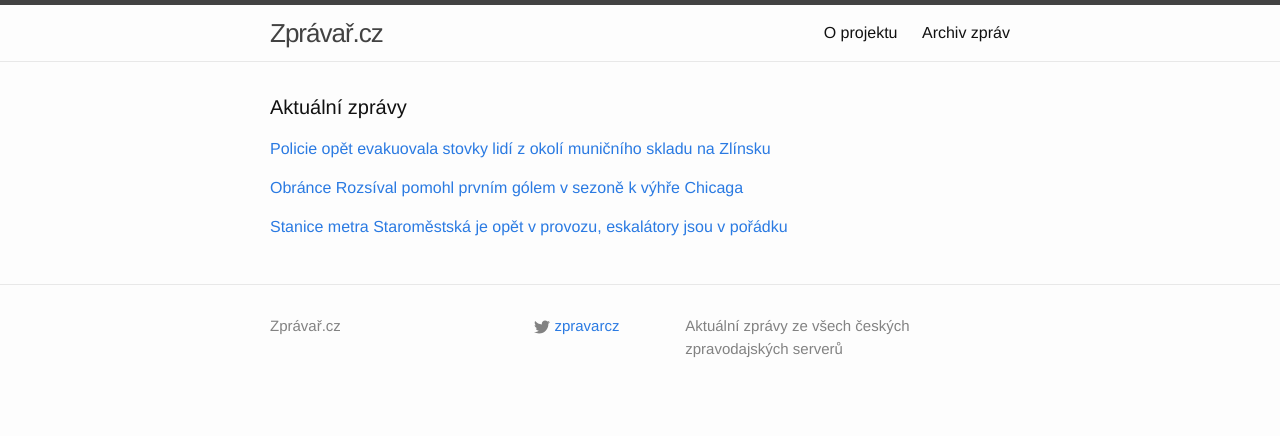
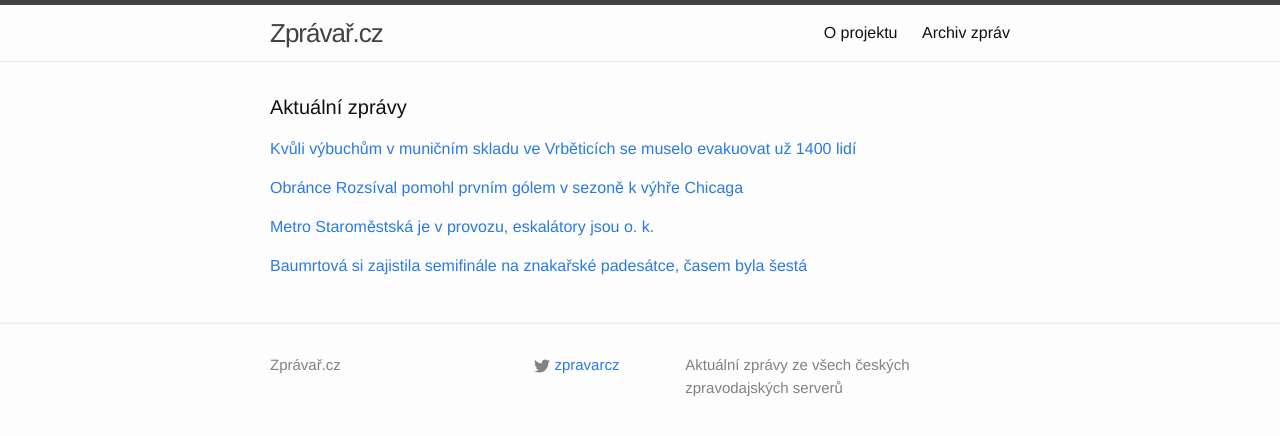
Before and after one commit to adliska/zpravar, a Jekyll site: the page built from index.html, in a window 1280 px wide. Shown: the top 436 px of the page. Built offline with Jekyll 4.4.1, drawn with Linux system fonts in a browser that asks for light colours.

Commit message:
zpravar news update

```diff
--- a/index.html
+++ b/index.html
@@ -5,9 +5,12 @@ layout: default
 <div class="home">
     <h1 class="page-heading">Aktuální zprávy</h1>
 
-<p><a href="javascript:;" onclick="toggle_visibility('zpravy0')">Policie opět evakuovala stovky lidí z okolí muničního skladu na Zlínsku</a></p>
+<p><a href="javascript:;" onclick="toggle_visibility('zpravy0')">Kvůli výbuchům v muničním skladu ve Vrběticích se muselo evakuovat už 1400 lidí</a></p>
 <div id="zpravy0" style="display:none">
 <ul>
+<li><a href=http://www.rozhlas.cz/_zprava/kvuli-vybuchum-v-municnim-skladu-ve-vrbeticich-se-muselo-evakuovat-uz-1400-lidi--1429224>Kvůli výbuchům v muničním skladu ve Vrběticích se muselo evakuovat už 1400 lidí - www.rozhlas.cz</a></li>
+<li><a href=http://zpravy.aktualne.cz/regiony/zlinsky/lide-z-okoli-municniho-skladu-se-musi-stehovat-hrozi-vybuch/r~e46f8e4c7d1d11e4b5c5002590604f2e/>LIdé z okolí muničního skladu se musí stěhovat. Hrozí výbuch - zpravy.aktualne.cz</a></li>
+<li><a href=http://www.novinky.cz/krimi/355595-lide-uprchli-od-vrbetic-evakuace-probehla-autobusy-i-auty.html>Lidé uprchli od Vrbětic, evakuace proběhla autobusy i auty - www.novinky.cz</a></li>
 <li><a href=http://zpravy.e15.cz/domaci/udalosti/policie-opet-evakuovala-stovky-lidi-z-okoli-municniho-skladu-na-zlinsku-1143397>Policie opět evakuovala stovky lidí z okolí muničního skladu na Zlínsku - zpravy.e15.cz</a></li>
 <li><a href=http://www.tyden.cz/rubriky/domaci/granat-na-strese-nova-evakuace-na-zlinsku-pryc-musi-1400-lidi_326422.html>Granát na střeše! Nová evakuace na Zlínsku, pryč musí 1400 lidí - www.tyden.cz</a></li>
 <li><a href=http://www.ceskenoviny.cz/zpravy/zpravy/policie-evakuuje-1400-lidi-z-okoli-municniho-skladu-na-zlinsku/1155738>Policie evakuuje 1400 lidí z okolí muničního skladu na Zlínsku - www.ceskenoviny.cz</a></li>
@@ -29,11 +32,19 @@ layout: default
 <li><a href=http://sport.aktualne.cz/rozsival-prvnim-golem-v-sezone-odstartoval-vyhru-chicaga/r~219bee287d0f11e4b6d20025900fea04/>Rozsíval prvním gólem v sezoně odstartoval výhru Chicaga - sport.aktualne.cz</a></li>
 <li><a href=http://www.tyden.cz/rubriky/sport/hokej/nhl/rozsival-se-trefil-po-jedenacti-mesicich-chicagu-pomohl-k-vyhre_326421.html>Rozsíval se trefil po jedenácti měsících, Chicagu pomohl k výhře - www.tyden.cz</a></li>
 </ul>
-</div><p><a href="javascript:;" onclick="toggle_visibility('zpravy2')">Stanice metra Staroměstská je opět v provozu, eskalátory jsou v pořádku</a></p>
+</div><p><a href="javascript:;" onclick="toggle_visibility('zpravy2')">Metro Staroměstská je v provozu, eskalátory  jsou o. k.</a></p>
 <div id="zpravy2" style="display:none">
 <ul>
+<li><a href=http://www.tyden.cz/rubriky/domaci/doprava/metro-staromestska-je-v-provozu-eskalatory-jsou-o-k_326425.html>Metro Staroměstská je v provozu, eskalátory  jsou o. k. - www.tyden.cz</a></li>
 <li><a href=http://praha.idnes.cz/metro-eskalatory-staromestska-dmb-/praha-zpravy.aspx?c=A141206_073849_praha-zpravy_hv>Stanice metra Staroměstská je opět v provozu, eskalátory jsou v pořádku - praha.idnes.cz</a></li>
 <li><a href=http://www.financninoviny.cz/zpravodajstvi/zpravy/stanice-metra-staromestska-byla-opet-otevrena/1155731>Stanice metra Staroměstská byla opět otevřena - www.financninoviny.cz</a></li>
 <li><a href=http://www.novinky.cz/domaci/355592-stanici-metra-staromestska-zkontrolovali-a-opet-otevreli.html>Stanici metra Staroměstská zkontrolovali a opět otevřeli - www.novinky.cz</a></li>
 </ul>
+</div><p><a href="javascript:;" onclick="toggle_visibility('zpravy3')">Baumrtová si zajistila semifinále na znakařské padesátce, časem byla šestá</a></p>
+<div id="zpravy3" style="display:none">
+<ul>
+<li><a href=http://www.denik.cz/ostatni_sport/baumrtova-si-zajistila-semifinale-na-znakarske-padesatce-casem-byla-sesta-201412.html>Baumrtová si zajistila semifinále na znakařské padesátce, časem byla šestá - www.denik.cz</a></li>
+<li><a href=http://sport.idnes.cz/plavani-mistrovstvi-sveta-v-kratkem-bazenu-dauha-f7l-/sporty.aspx?c=A141206_084954_sporty_ten>Baumrtová si na MS bez potíží zajistila semifinále na padesátce znak - sport.idnes.cz</a></li>
+<li><a href=http://www.sportovninoviny.cz/zpravy/baumrtova-byla-na-ms-sesta-v-rozplavbach-na-50-znak/1155751>Baumrtová byla na MS šestá v rozplavbách na 50 znak - www.sportovninoviny.cz</a></li>
+</ul>
 </div></div>
```
